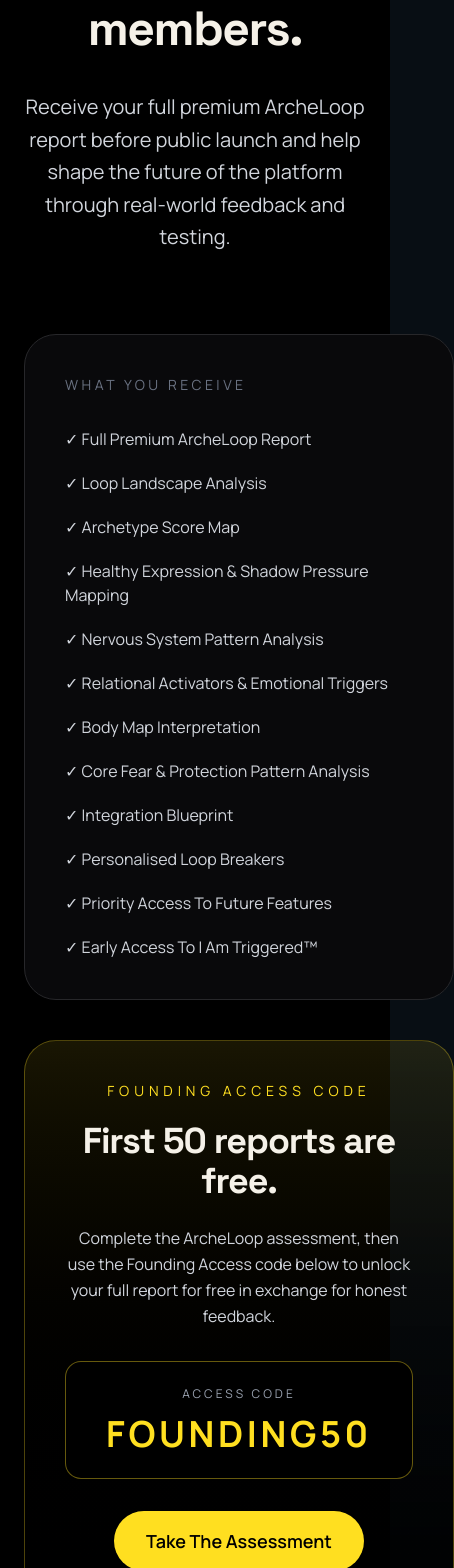
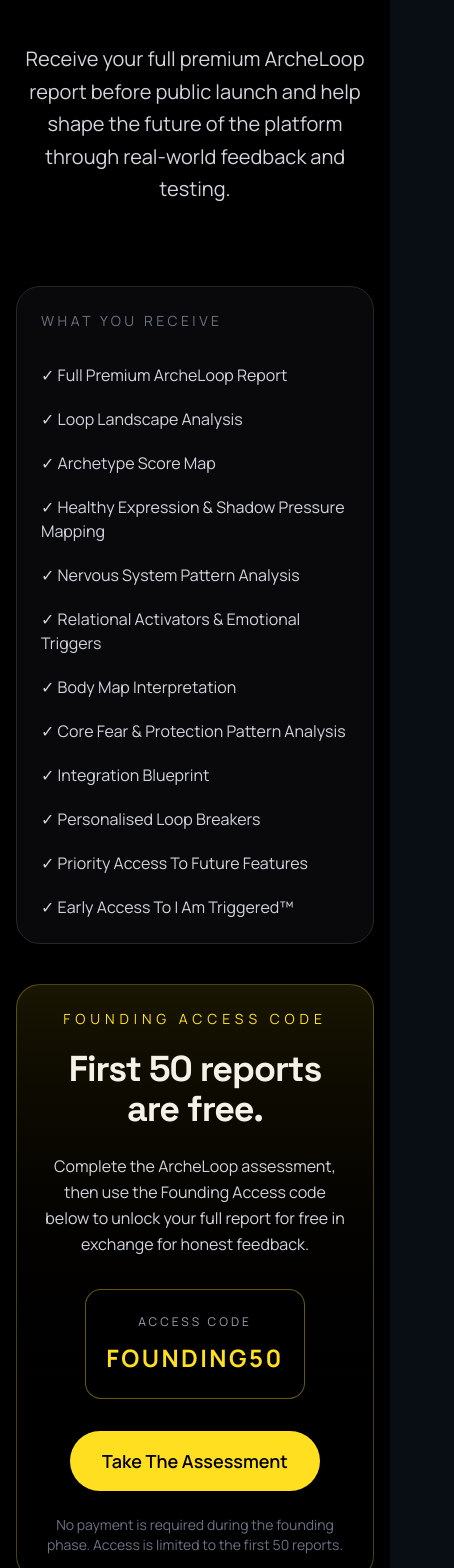
Before and after one commit to abdulkadirkuscu-ctrl/archeloop, a Next.js app: page /founding-access in a window 390 px wide. Shown: the part 432-2000 px from the top of the page, 454 px wide, since content can reach past the window. Built offline with nearby package versions, Linux system fonts and the light colour scheme.

Commit message:
Homepage and founding access polish

```diff
--- a/app/founding-access/page.tsx
+++ b/app/founding-access/page.tsx
@@ -6,7 +6,7 @@ export default function FoundingAccessPage() {
     <main className="min-h-screen bg-black text-white">
       <Nav />
 
-      <section className="px-6 py-32">
+      <section className="px-4 sm:px-6 py-20 sm:py-32 overflow-hidden">
         <div className="max-w-6xl mx-auto">
           <div className="text-center mb-20">
             <p className="uppercase tracking-[0.35em] text-gray-500 mb-5">
@@ -27,7 +27,7 @@ export default function FoundingAccessPage() {
           </div>
 
           <div className="grid lg:grid-cols-2 gap-10 mb-16">
-            <div className="border border-zinc-800 rounded-[2rem] bg-zinc-950 p-10">
+            <div className="border border-zinc-800 rounded-3xl bg-zinc-950 p-6 sm:p-10">
               <p className="uppercase tracking-[0.25em] text-gray-500 text-sm mb-8">
                 What You Receive
               </p>
@@ -59,7 +59,7 @@ export default function FoundingAccessPage() {
               </div>
             </div>
 
-            <div className="border border-yellow-300/30 rounded-[2rem] bg-gradient-to-b from-yellow-300/10 to-black p-10 flex flex-col justify-center text-center">
+            <div className="border border-yellow-300/30 rounded-3xl bg-gradient-to-b from-yellow-300/10 to-black p-6 sm:p-10 flex flex-col justify-center text-center">
               <p className="uppercase tracking-[0.35em] text-yellow-300 text-sm mb-5">
                 Founding Access Code
               </p>
@@ -74,12 +74,12 @@ export default function FoundingAccessPage() {
                 honest feedback.
               </p>
 
-              <div className="inline-block rounded-2xl border border-yellow-300/40 bg-black px-10 py-6 mb-8 self-center">
+              <div className="inline-block max-w-full rounded-2xl border border-yellow-300/40 bg-black px-5 sm:px-10 py-6 mb-8 self-center">
                 <p className="text-gray-400 uppercase tracking-[0.25em] text-xs mb-3">
                   Access Code
                 </p>
 
-                <p className="text-4xl font-bold text-yellow-300 tracking-widest">
+                <p className="text-2xl sm:text-4xl font-bold text-yellow-300 tracking-widest break-words">
                   FOUNDING50
                 </p>
               </div>
--- a/app/page.tsx
+++ b/app/page.tsx
@@ -210,6 +210,12 @@ export default function Home() {
             how your system protects itself, and which loop may be running.
           </p>
 
+<a
+  href="/loops"
+  className="inline-flex mt-10 bg-yellow-300 text-black px-8 py-4 rounded-full font-semibold text-lg hover:bg-yellow-200 transition"
+>
+  Explore The 12 Shadow Loops
+</a>
           <div className="grid gap-6 md:grid-cols-4 mt-12 text-left">
             {steps.map((step) => (
               <div
@@ -240,7 +246,7 @@ export default function Home() {
           </p>
 
          <h2 className="text-4xl md:text-6xl font-bold mb-8">
-  See the pattern beneath the pattern.
+  Discover the pattern beneath your reactions.
 </h2>
 
           <p className="text-xl text-gray-300 leading-relaxed max-w-3xl mx-auto mb-12">
```
